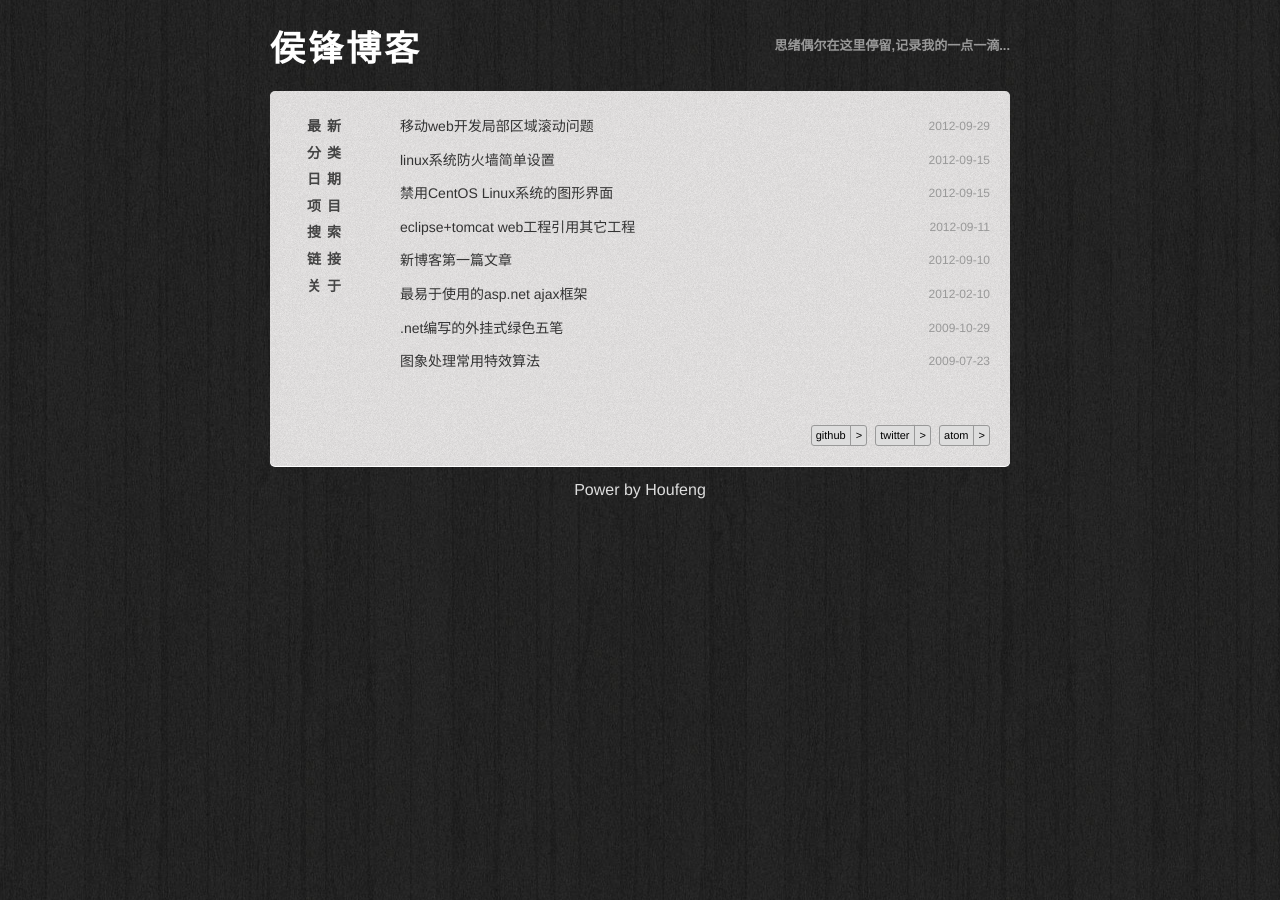
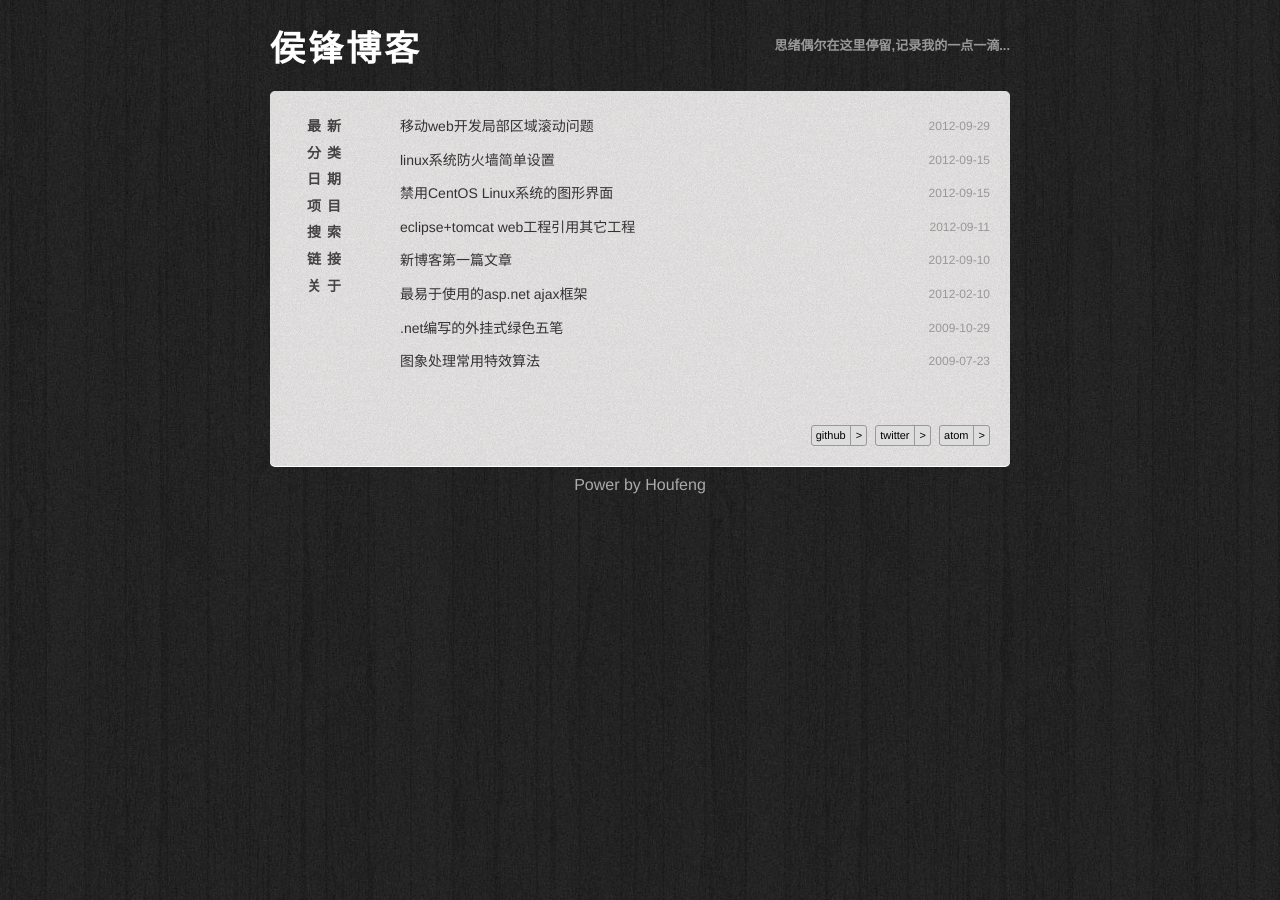
Before and after one commit to Houfeng/houfeng.github.com, a Jekyll site: the page built from index.html, in a window 1280 px wide. Built offline with Jekyll 4.4.1, drawn with Linux system fonts in a browser that asks for light colours; Markdown is read by kramdown in place of the engine named in the settings; comment, search, counter and statistics services are not loaded.

Commit message:
copyright

```diff
--- a/styles/style.css
+++ b/styles/style.css
@@ -451,9 +451,8 @@ div#disqus_thread li ul li {
 	list-style:none;
 }
 .copyright{
-	padding: 5px;
-	color: #ddd;
-	margin-bottom: 15px;
+	padding:5px auto 20px;
+	color: #aaa;
 	text-align: center;
 }
 
```
